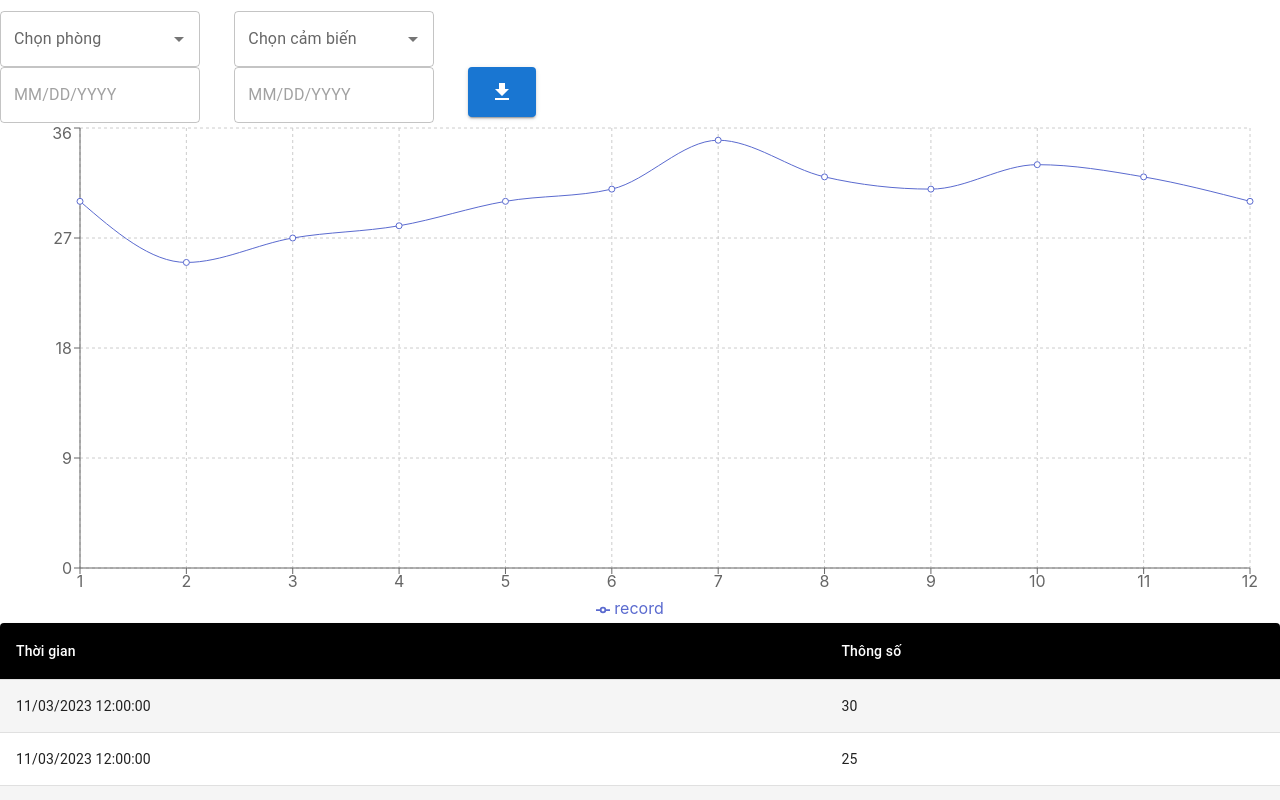
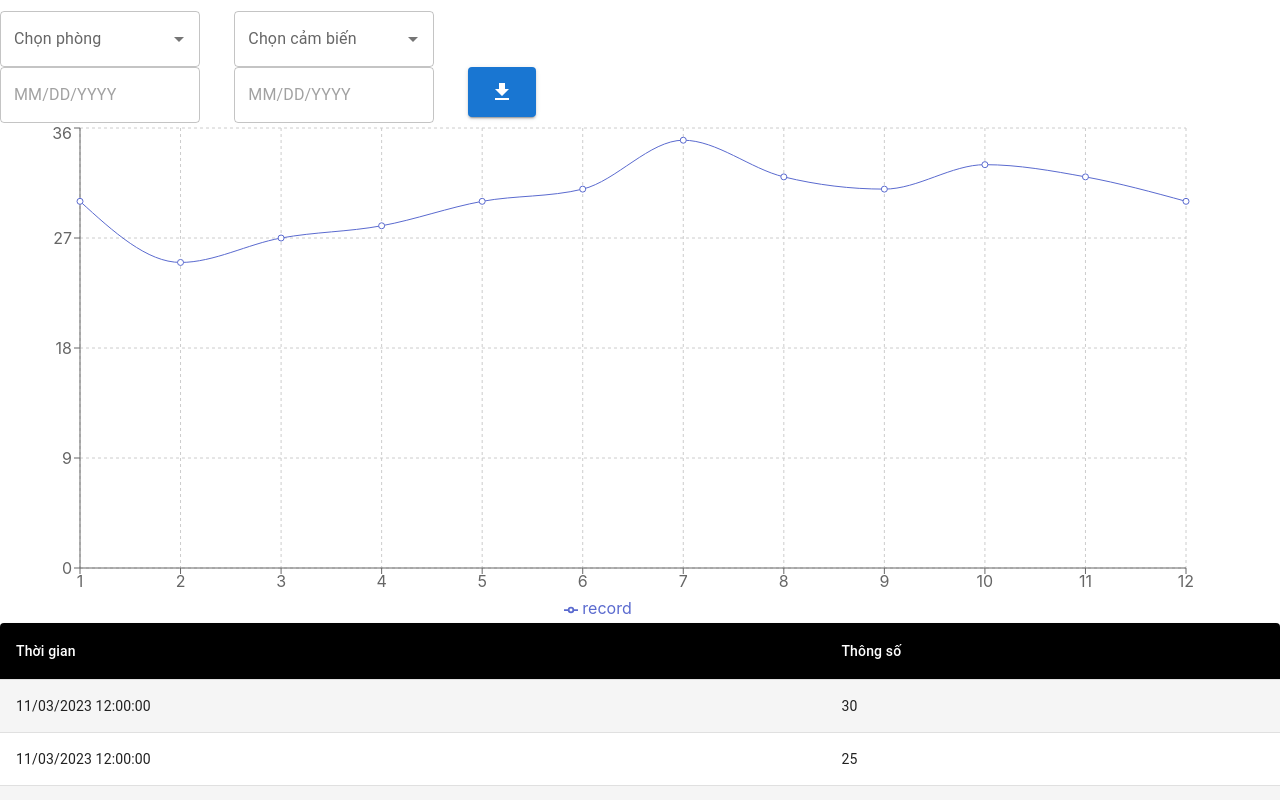
Before and after one commit to DanhNguyen02/SmartHome, a React (Create React App) app in the folder mern/client/: page /history in a window 1280 px wide. Shown: the part 360-1160 px from the top of the page. Built offline with nearby package versions, Linux system fonts and the light colour scheme.

Commit message:
Fix bug in History module

```diff
--- a/mern/client/src/pages/History/index.js
+++ b/mern/client/src/pages/History/index.js
@@ -176,7 +176,7 @@ function ChooseSensor() {
 
 function Graph() {
   return (
-    <Box sx={{width: "100%", height: "500px"}}>
+    <Box sx={{width: "95%", height: "500px"}}>
       <ResponsiveContainer width="100%" height="100%">
         <LineChart
           width={700}
@@ -205,7 +205,7 @@ function RecordTable() {
   return (
     <>
       <TableContainer component={Paper}>
-        <Table sx={{ minWidth: 1100 }} aria-label="customized table">
+        <Table sx={{ width:'100%' }} aria-label="customized table">
           <TableHead>
             <TableRow>
               <StyledTableCell>Thời gian</StyledTableCell>
```
